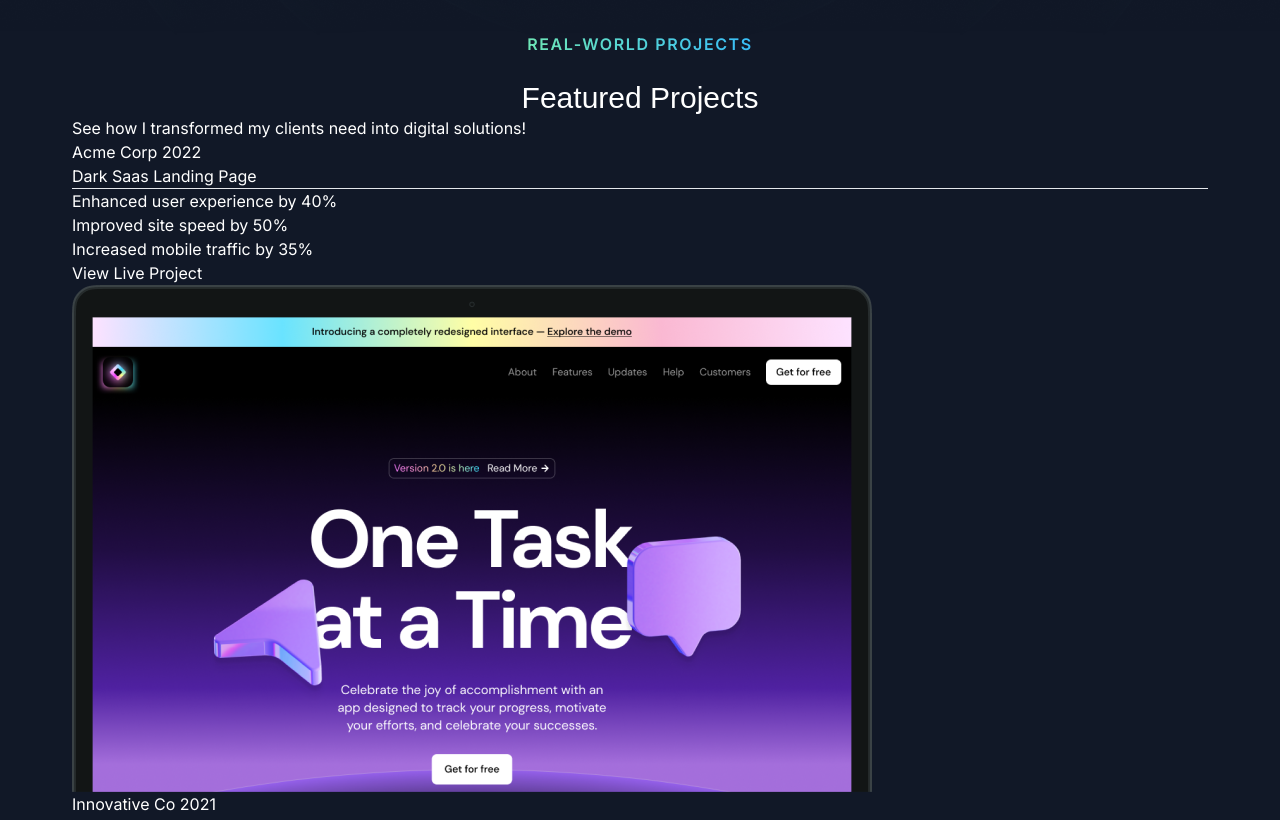
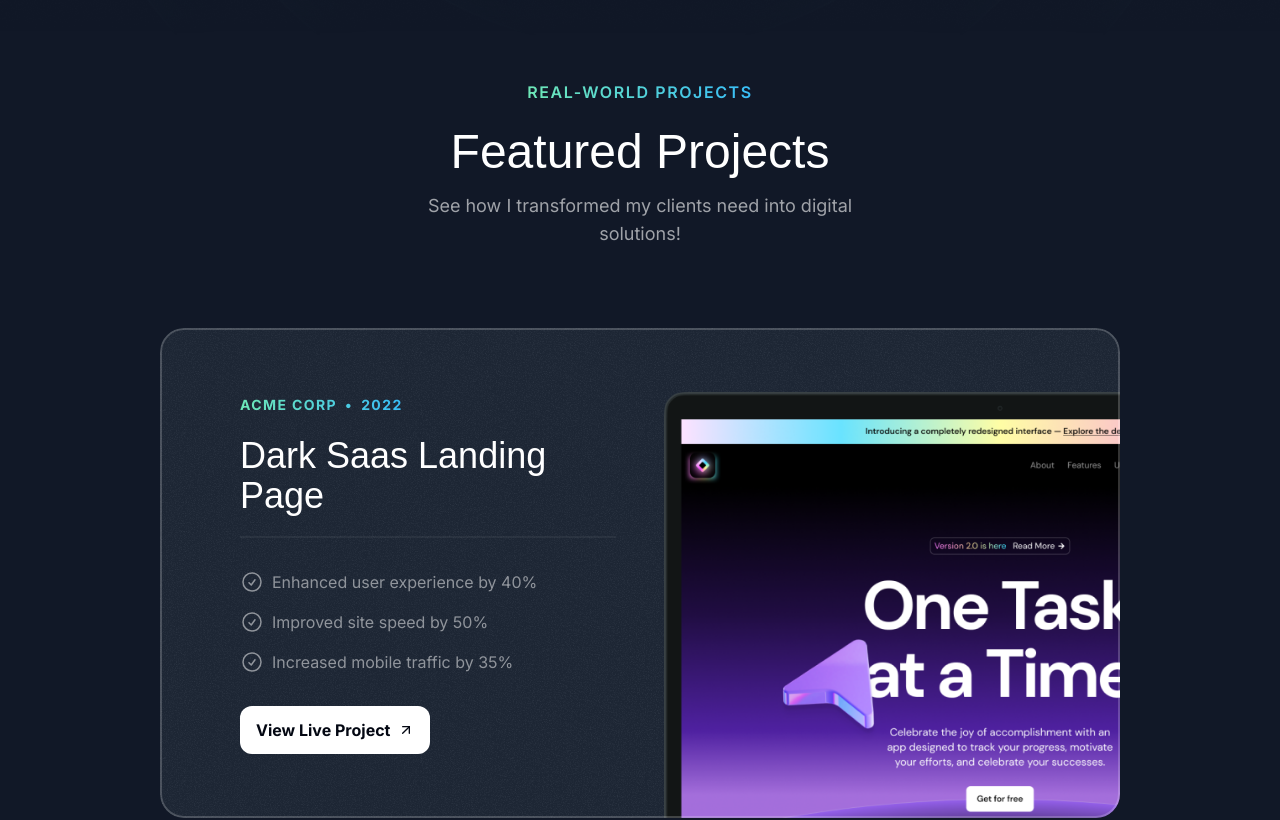
Before and after one commit to Md-AbdullahAl-Noman/portfolio-nextjs, a Next.js app: page / in a window 1280 px wide. Shown: the part 760-1580 px from the top of the page. Built offline with nearby package versions, Linux system fonts and the light colour scheme; a web font is replaced by a local one.

Commit message:
first part::hero home nav added

```diff
--- a/src/app/global.css
+++ b/src/app/global.css
@@ -11,3 +11,9 @@
     @apply absolute border-2 top-1/2 left-1/2 -translate-x-1/2 -translate-y-1/2 rounded-full shadow-custom-inset border-emerald-300/5 shadow-emerald-300/5;
   }
 }
+
+@layer utilities {
+  .container {
+    @apply lg:max-w-5xl
+  }
+}
--- a/src/app/page.tsx
+++ b/src/app/page.tsx
@@ -2,12 +2,14 @@
 import { Header } from "@/sections/Header";
 import { HeroSection } from "@/sections/Hero";
 import { ProjectsSection } from "@/sections/Projects";
+import { TapeSection } from "@/sections/Tape";
 export default function Home() {
   return (
     <div>
       <Header />
       <HeroSection />
       <ProjectsSection />
+      <TapeSection />
     </div>
   );
 }
--- a/src/sections/Projects.tsx
+++ b/src/sections/Projects.tsx
@@ -3,6 +3,9 @@
 import aiStartupLandingPage from "@/assets/images/ai-startup-landing-page.png";
 import Link from "next/link";
 import Image from "next/image";
+import CheckBoxIcon from "@/assets/icons/check-circle.svg";
+import ArrowUpButton from "@/assets/icons/arrow-up-right.svg";
+import grainImage from "@/assets/images/grain.jpg";
 
 const portfolioProjects = [
   {
@@ -45,35 +48,82 @@
 
 export const ProjectsSection = () => {
   return (
-    <div>
+    <section className="pb-16 md:mt-12 ">
       <div className="container">
         <div className="flex justify-center">
-          <p className="uppercase font-semibold tracking-widest bg-gradient-to-r  from-emerald-300 to-sky-400 text-transparent bg-clip-text">Real-world Projects</p>
+          <p className="uppercase font-semibold tracking-widest bg-gradient-to-r  from-emerald-300 to-sky-400 text-transparent bg-clip-text">
+            Real-world Projects
+          </p>
         </div>
-        <h2 className="font-serif text-3xl text-center mt-6">Featured Projects</h2>
-        <p>See how I transformed my clients need into digital solutions!</p>
-        <div>
+        <h2 className="font-serif text-3xl text-center mt-6 md:text-5xl">
+          Featured Projects
+        </h2>
+        <p className="text-center text-white/60 mt-4 max-w-md mx-auto md:text-lg">
+          See how I transformed my clients need into digital solutions!
+        </p>
+        <div className="flex flex-col mt-10 md:mt-20 gap-20">
           {portfolioProjects.map((project) => (
-            <div key={project.title}>
-              <div>
+            <div
+              key={project.title}
+              className="bg-gray-800 z-0 overflow-hidden rounded-3xl relative after:content[''] after:absolute after:inset-0 after:z-10 after:outline after:outline-2 after:-outline-offset-2 after:rounded-3xl
+            after:outline-white/20 after:pointer-events-none px-8 pt-8 md:pt-12 md:px-10 lg:pt-16 lg:px-20
+            "
+            >
+              <div
+                className="absolute inset-0 -z-10 opacity-5"
+                style={{
+                  backgroundImage: `url(${grainImage.src})`,
+                }}
+              ></div>
+              <div className="lg:grid lg:grid-cols-2 lg:gap-12">
+                <div className="lg:pb-16">
+                  <div
+                    className="bg-gradient-to-r from-emerald-300 to-sky-400
+                text-transparent bg-clip-text uppercase font-bold inline-flex tracking-widest text-sm gap-2
+                "
+                  >
                     <span>{project.company}</span>
-                <span> {project.year}</span>
+                    <span>&bull;</span>
+                    <span>{project.year}</span>
                   </div>
-              <h3>{project.title}</h3>
-              <hr />
-              <ul>
+
+                  <h3 className="font-serif text-2xl mt-2 md:text-4xl md:mt-5">
+                    {project.title}
+                  </h3>
+                  <hr className="border-t-2 border-white/5 mt-4 md:mt-5" />
+                  <ul className="flex flex-col mt-4  ">
                     {project.results.map((result) => (
-                  <li key={result.title}>{result.title}</li>
+                      <li
+                        key={result.title}
+                        className="flex gap-2 mt-4 text-white/50 text-sm md:text-base"
+                      >
+                        <CheckBoxIcon className="size-5 md:size-6" />
+                        <span>{result.title}</span>
+                      </li>
                     ))}
                   </ul>
                   <Link href={project.link}>
-                <button>View Live Project</button>
+                    <button className=" gap-2 justify-center items-center h-12 w-full bg-white text-gray-950 font-semibold rounded-xl mt-8 inline-flex md:w-auto md:px-4 ">
+                      <span className="font-bold">View Live Project</span>
+                      <ArrowUpButton className="size-4" />
+                    </button>
                   </Link>
-              <Image src={project.image} alt={project.title} />
+                </div>
+
+                <div className="relative">
+                  <Image
+                    src={project.image}
+                    alt={project.title}
+                    className="mt-8 -mb-4 md:-mb-0 lg:mt-0
+                    lg:absolute lg:h-full lg:w-auto lg:max-w-none
+                    "
+                  />
+                </div>
+              </div>
             </div>
           ))}
         </div>
       </div>
-    </div>
+    </section>
   );
 };
--- a/src/sections/Tape.tsx
+++ b/src/sections/Tape.tsx
@@ -1,3 +1,37 @@
+import StarIcon from "@/assets/icons/star.svg";
+const words = [
+  "Performance",
+  "Accessible",
+  "Secure",
+  "Interactive",
+  "Responsive",
+  "Scaleable",
+  "Fast",
+  "Modern",
+  "User Friendly",
+  "SEO Friendly",
+  "Cross Platform",
+  "Reliable",
+];
 export const TapeSection = () => {
-  return <div>Tape Section</div>;
+  return (
+    <div className="py-16">
+      <div className="bg-gradient-to-r from-emerald-300 to-sky-400 overflow-x-clip -rotate-3 -mx-1">
+        <div className="flex [mask-image:linear-gradient(to_right,transparent,black_10%,black_90%,transparent)]">
+          <div className="flex-none gap-2 py-3">
+            {words.map((word) => {
+              return (
+                <div key={word} className="inline-flex gap-2 items-center">
+                  <span className="text-gray-900 uppercase font-extrabold text-sm px-4">
+                    {word}
+                  </span>
+                  <StarIcon className="size-6 text-gray-900 -rotate-12 " />
+                </div>
+              );
+            })}
+          </div>
+        </div>
+      </div>
+    </div>
+  );
 };
```
Lines whose indentation alone changed are shown as unchanged.
